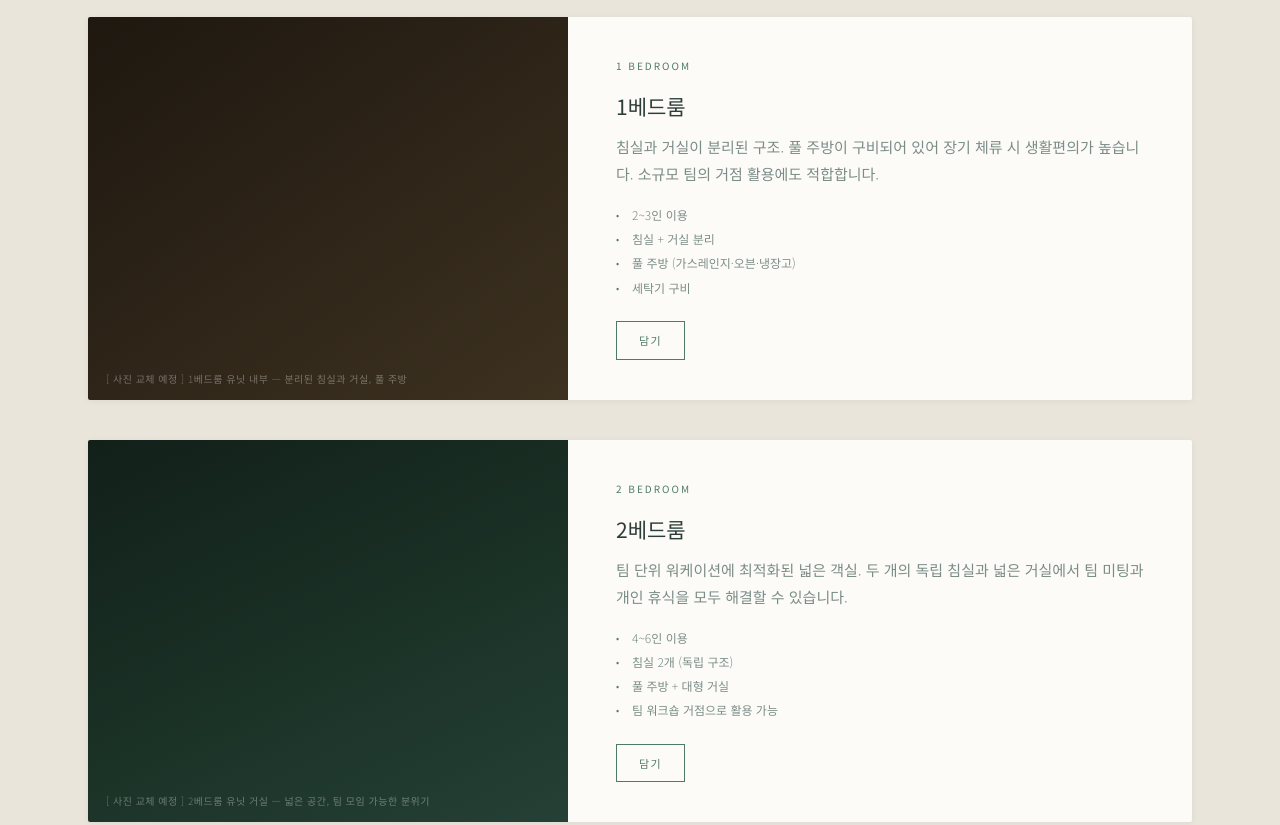
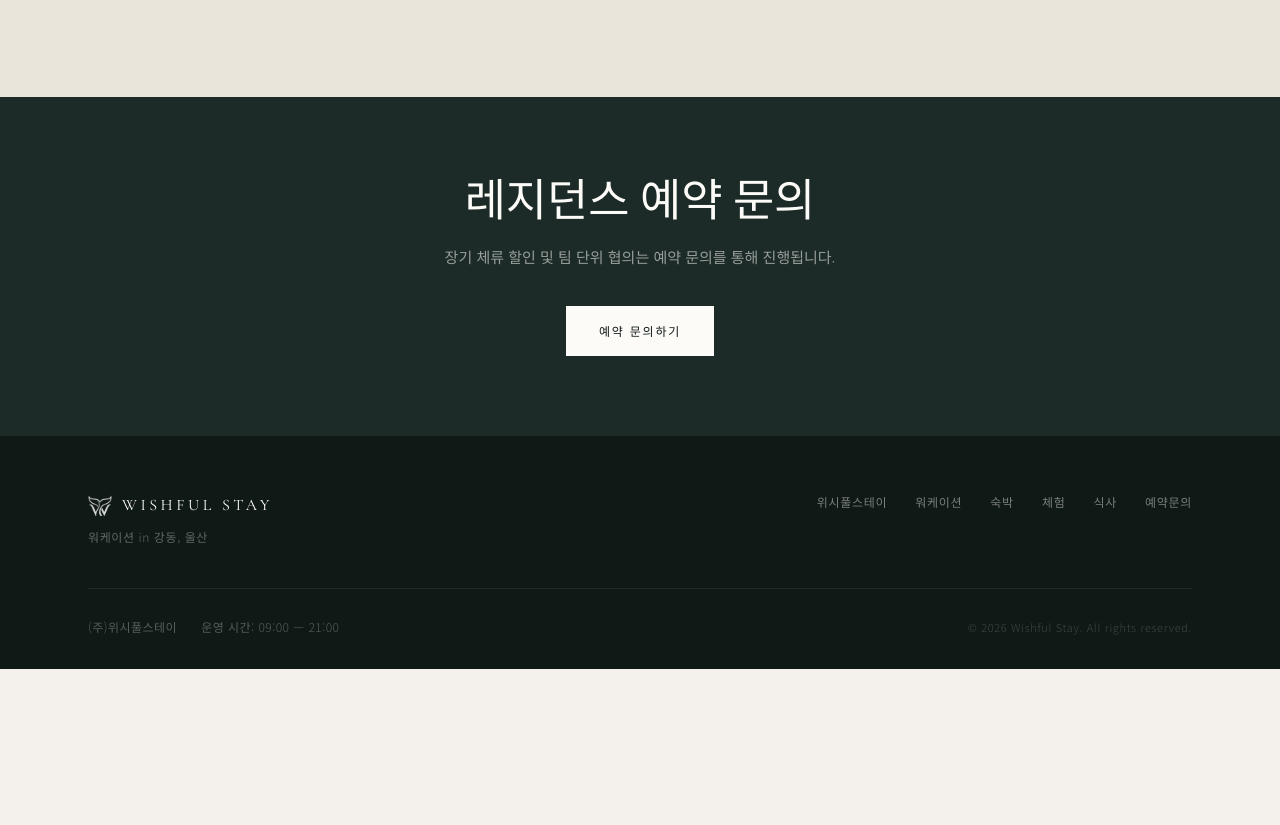
Before and after one commit to danielyun84/wishfulstay, a website: page stay-residence.html in a window 1280 px wide. Shown: the part 2940-3765 px from the top of the page. After the commit the page ends 3609 px from the top, so only its background shows below. Drawn offline with nearby package versions, Linux system fonts and the light colour scheme.

Commit message:
feat: 1베드룸·2베드룸 섹션 삭제

```diff
--- a/stay-residence.html
+++ b/stay-residence.html
@@ -318,56 +318,6 @@
             </div>
           </div>
 
-          <!-- 유닛 6 — 1베드룸 -->
-          <div class="item-row reveal"
-               data-pkg-id="stay-residence-1br"
-               data-pkg-category="숙박"
-               data-pkg-title="씨스테이 레지던스 — 1베드룸"
-               data-pkg-tag="Long Stay">
-            <div class="item-row-image">
-              <div class="ph-image ph-work"
-                   data-concept="[ 사진 교체 예정 ] 1베드룸 유닛 내부 — 분리된 침실과 거실, 풀 주방"
-                   role="img" aria-label="1베드룸 유닛"></div>
-            </div>
-            <div class="item-row-body">
-              <span class="gallery-tag">1 Bedroom</span>
-              <h3 class="item-row-title">1베드룸</h3>
-              <p class="item-row-desc">침실과 거실이 분리된 구조. 풀 주방이 구비되어 있어 장기 체류 시 생활편의가 높습니다. 소규모 팀의 거점 활용에도 적합합니다.</p>
-              <ul class="gallery-specs">
-                <li>2~3인 이용</li>
-                <li>침실 + 거실 분리</li>
-                <li>풀 주방 (가스레인지·오븐·냉장고)</li>
-                <li>세탁기 구비</li>
-              </ul>
-              <!-- ✏️ <p class="item-row-notice">요금: [입력예정] / 박</p> -->
-            </div>
-          </div>
-
-          <!-- 유닛 3 — 2베드룸 -->
-          <div class="item-row reveal"
-               data-pkg-id="stay-residence-2br"
-               data-pkg-category="숙박"
-               data-pkg-title="씨스테이 레지던스 — 2베드룸"
-               data-pkg-tag="Long Stay">
-            <div class="item-row-image">
-              <div class="ph-image ph-exp"
-                   data-concept="[ 사진 교체 예정 ] 2베드룸 유닛 거실 — 넓은 공간, 팀 모임 가능한 분위기"
-                   role="img" aria-label="2베드룸 유닛"></div>
-            </div>
-            <div class="item-row-body">
-              <span class="gallery-tag">2 Bedroom</span>
-              <h3 class="item-row-title">2베드룸</h3>
-              <p class="item-row-desc">팀 단위 워케이션에 최적화된 넓은 객실. 두 개의 독립 침실과 넓은 거실에서 팀 미팅과 개인 휴식을 모두 해결할 수 있습니다.</p>
-              <ul class="gallery-specs">
-                <li>4~6인 이용</li>
-                <li>침실 2개 (독립 구조)</li>
-                <li>풀 주방 + 대형 거실</li>
-                <li>팀 워크숍 거점으로 활용 가능</li>
-              </ul>
-              <!-- ✏️ <p class="item-row-notice">요금: [입력예정] / 박</p> -->
-            </div>
-          </div>
-
         </div>
       </div>
     </section>
```
